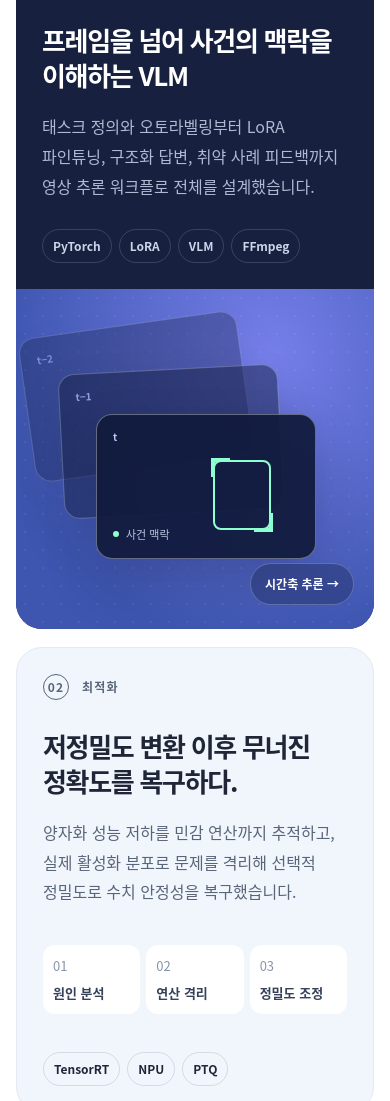
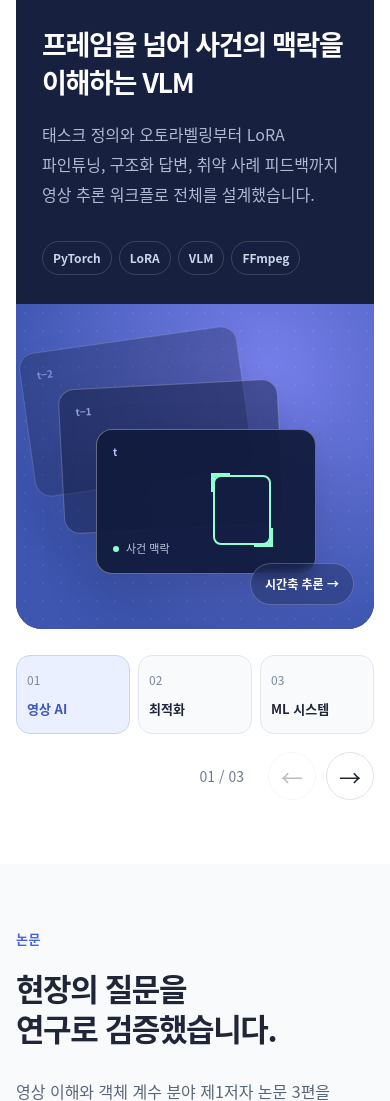
Before and after one commit to jungseoik/Jungseoik.github.io, a plain HTML site: page index.html in a window 390 px wide. Shown: the part 2899-4000 px from the top of the page. Drawn offline with Linux system fonts and the light colour scheme.

Commit message:
Redesign project section as responsive case-study carousel

```diff
--- a/index.html
+++ b/index.html
@@ -20,9 +20,11 @@
     <link rel="canonical" href="https://jungseoik.github.io/" />
     <link rel="icon" href="favicon.svg" type="image/svg+xml" />
     <link rel="stylesheet" href="styles.css?v=20260918-1" />
-    <link rel="stylesheet" href="experience.css?v=20260918-1" />
-    <script src="script.js?v=20260918-1" defer></script>
-    <script src="interactions.js?v=20260918-1" defer></script>
+    <link rel="stylesheet" href="experience.css?v=20260918-2" />
+    <link rel="stylesheet" href="projects.css?v=20260918-2" />
+    <script src="script.js?v=20260918-2" defer></script>
+    <script src="interactions.js?v=20260918-2" defer></script>
+    <script src="projects.js?v=20260918-2" defer></script>
     <title>정서익 · AI 소프트웨어 엔지니어</title>
     <script type="application/ld+json">
       {
@@ -172,8 +174,8 @@
             </div>
           </div>
 
-          <div class="project-grid">
-            <article class="project-card project-featured">
+          <div class="project-grid" id="project-slides" tabindex="0" role="region" aria-label="프로젝트 슬라이드" data-i18n-aria="carousel.label">
+            <article class="project-card project-featured" id="project-video">
               <div class="project-copy">
                 <div class="project-meta"><span>01</span><span data-i18n="work.card1Meta">영상 AI</span></div>
                 <h3 data-i18n="work.card1Title">프레임을 넘어 사건의 맥락을 이해하는 VLM</h3>
@@ -192,27 +194,49 @@
               </div>
             </article>
 
-            <article class="project-card project-compact project-sky">
+            <article class="project-card project-compact project-sky" id="project-inference">
+              <div class="project-copy">
               <div class="project-meta"><span>02</span><span data-i18n="work.card2Meta">최적화</span></div>
               <h3 data-i18n="work.card2Title">저정밀도 변환 이후 무너진 정확도를 복구하다.</h3>
               <p data-i18n="work.card2Body">양자화 성능 저하를 민감 연산까지 추적하고, 실제 활성화 분포로 문제를 격리해 선택적 정밀도로 수치 안정성을 복구했습니다.</p>
+              <div class="tags"><span>TensorRT</span><span>NPU</span><span>PTQ</span></div>
+              </div>
+              <div class="project-diagram precision-diagram">
+              <span class="diagram-caption">PRECISION / CONTROL</span>
               <div class="precision-steps">
                 <span>01 <strong data-i18n="work.inspect">원인 분석</strong></span>
                 <span>02 <strong data-i18n="work.isolate">연산 격리</strong></span>
                 <span>03 <strong data-i18n="work.restore">정밀도 조정</strong></span>
               </div>
-              <div class="tags"><span>TensorRT</span><span>NPU</span><span>PTQ</span></div>
+              </div>
             </article>
 
-            <article class="project-card project-compact project-cream">
+            <article class="project-card project-compact project-cream" id="project-systems">
+              <div class="project-copy">
               <div class="project-meta"><span>03</span><span data-i18n="work.card3Meta">ML 시스템</span></div>
               <h3 data-i18n="work.card3Title">학습의 결정을 배포까지 연결하다.</h3>
               <p data-i18n="work.card3Body">평가, 컨테이너 추론, 모델 등록, 배포 패키징을 반복 가능한 흐름으로 구축해 모든 개선에 측정 가능한 근거를 남겼습니다.</p>
+              <div class="tags"><span>Docker</span><span>FastAPI</span><span>GitHub Actions</span></div>
+              </div>
+              <div class="project-diagram systems-diagram">
+              <span class="diagram-caption">MODEL / LIFECYCLE</span>
               <div class="delivery-flow" aria-label="머신러닝 배포 흐름" data-i18n-aria="a11y.flow">
                 <span data-i18n="work.train">학습</span><i>→</i><span data-i18n="work.evaluate">평가</span><i>→</i><span data-i18n="work.package">패키징</span><i>→</i><span data-i18n="work.deploy">배포</span>
               </div>
-              <div class="tags"><span>Docker</span><span>FastAPI</span><span>GitHub Actions</span></div>
+              </div>
             </article>
+          </div>
+          <div class="project-navigation">
+            <div class="project-picker" role="group" aria-label="프로젝트 선택" data-i18n-aria="carousel.choose">
+              <button type="button" data-project="0" aria-pressed="true" aria-controls="project-slides"><span>01</span><strong data-i18n="work.card1Meta">영상 AI</strong></button>
+              <button type="button" data-project="1" aria-pressed="false" aria-controls="project-slides"><span>02</span><strong data-i18n="work.card2Meta">최적화</strong></button>
+              <button type="button" data-project="2" aria-pressed="false" aria-controls="project-slides"><span>03</span><strong data-i18n="work.card3Meta">ML 시스템</strong></button>
+            </div>
+            <div class="project-arrows">
+              <span class="project-count" aria-live="polite" aria-atomic="true">01 / 03</span>
+              <button type="button" data-project-prev aria-label="이전 프로젝트" data-i18n-aria="carousel.previous" aria-controls="project-slides">←</button>
+              <button type="button" data-project-next aria-label="다음 프로젝트" data-i18n-aria="carousel.next" aria-controls="project-slides">→</button>
+            </div>
           </div>
         </div>
       </section>
--- /dev/null
+++ b/projects.css
@@ -0,0 +1,67 @@
+.project-grid {
+  display: flex; gap: 24px; overflow-x: auto; overscroll-behavior-x: contain;
+  scroll-snap-type: x mandatory; scrollbar-width: none; border-radius: 26px;
+  align-items: stretch; -webkit-overflow-scrolling: touch;
+}
+.project-grid::-webkit-scrollbar { display: none; }
+.project-grid > .project-card {
+  flex: 0 0 100%; min-width: 0; min-height: 520px;
+  display: grid; grid-template-columns: 1fr 1fr;
+  scroll-snap-align: start; scroll-snap-stop: always;
+  padding: 0; overflow: hidden;
+}
+.project-grid .project-copy { padding: 48px; min-width: 0; }
+.project-grid h3 { font-size: clamp(28px,2.7vw,38px); line-height: 1.4; }
+.project-grid .project-copy > p { max-width: 500px; }
+.project-grid .tags { margin-top: 32px; }
+.project-grid .video-visual { min-height: 100%; }
+.project-grid .project-compact::after { display: none; }
+.project-diagram { position: relative; display: flex; align-items: center; padding: 44px; min-width: 0; }
+.precision-diagram { background: #e6ecf9; }
+.systems-diagram { background: #e5ece8; }
+.diagram-caption { position: absolute; top: 30px; left: 36px; font-size: 12px; letter-spacing: .12em; color: #647488; }
+.project-grid .precision-steps { width: 100%; flex-direction: column; gap: 16px; margin: 40px 0 0; }
+.project-grid .precision-steps > span { display: flex; align-items: center; gap: 20px; padding: 22px; box-shadow: 0 8px 24px #34416908; }
+.project-grid .precision-steps strong { margin: 0; font-size: 17px; }
+.project-grid .precision-steps > span:nth-child(2) { margin-left: 24px; }
+.project-grid .precision-steps > span:nth-child(3) { margin-left: 48px; background: #4562ed; color: #c8d1ff; }
+.project-grid .precision-steps > span:nth-child(3) strong { color: white; }
+.project-grid .delivery-flow { display: grid; grid-template-columns: 1fr auto 1fr; width: 100%; gap: 14px; }
+.project-grid .delivery-flow span { text-align: center; padding: 25px 12px; font-size: 16px; background: #ffffffc9; border: 1px solid #c8d6cc; }
+.project-grid .delivery-flow i { text-align: center; color: #6a8a76; }
+.project-grid .delivery-flow i:nth-child(4) { grid-column: 3; transform: rotate(90deg); }
+.project-grid .delivery-flow span:nth-child(5) { grid-column: 3; grid-row: 3; }
+.project-grid .delivery-flow i:nth-child(6) { grid-column: 2; grid-row: 3; transform: rotate(180deg); }
+.project-grid .delivery-flow span:nth-child(7) { grid-column: 1; grid-row: 3; background: #284e3c; color: white; }
+.project-navigation { display: flex; justify-content: space-between; align-items: center; gap: 24px; margin-top: 26px; }
+.project-picker { display: flex; gap: 12px; flex: 1; }
+.project-picker button { display: flex; align-items: center; gap: 14px; min-height: 64px; padding: 14px 22px; border: 1px solid #e2e7ef; border-radius: 14px; background: #f8fafc; cursor: pointer; transition: background .2s,border-color .2s; }
+.project-picker button > span { font-size: 12px; color: #7b8799; }
+.project-picker strong { font-size: 14px; font-weight: 650; }
+.project-picker button[aria-pressed="true"] { background: #eaf0ff; border-color: #c8d3fc; color: #3b55c3; }
+.project-arrows { display: flex; align-items: center; gap: 10px; }
+.project-count { margin-right: 14px; font-size: 14px; font-variant-numeric: tabular-nums; color: #6c788c; }
+.project-arrows button { width: 48px; height: 48px; border: 1px solid #dce2ee; border-radius: 50%; background: white; font-size: 22px; cursor: pointer; }
+.project-arrows button:hover { background: #eaf0ff; }
+.project-arrows button:disabled { opacity: .3; cursor: default; }
+@media(max-width: 840px) {
+  .project-grid > .project-card { grid-template-columns: 1fr; }
+  .project-grid .project-copy { padding: 32px; }
+  .project-grid .video-visual,.project-diagram { min-height: 360px; }
+  .project-navigation { flex-direction: column; align-items: stretch; gap: 18px; }
+  .project-picker { display: grid; grid-template-columns: repeat(3,1fr); gap: 8px; }
+  .project-picker button { padding: 14px 10px; gap: 8px; }
+  .project-arrows { justify-content: flex-end; }
+}
+@media(max-width: 600px) {
+  .project-grid { gap: 14px; border-radius: 20px; }
+  .project-grid .project-copy { padding: 26px; }
+  .project-grid h3 { font-size: 27px; }
+  .project-grid .video-visual,.project-diagram { min-height: 320px; }
+  .project-diagram { padding: 24px; }
+  .project-grid .precision-steps > span { padding: 16px; }
+  .project-grid .precision-steps strong { font-size: 15px; }
+  .project-picker button { flex-direction: column; align-items: flex-start; }
+  .project-picker strong { font-size: 13px; }
+  .project-grid .delivery-flow span { font-size: 14px; }
+}
--- /dev/null
+++ b/projects.js
@@ -0,0 +1,42 @@
+(() => {
+  const track = document.querySelector('#project-slides');
+  if (!track) return;
+  const slides = [...track.children];
+  const pickers = [...document.querySelectorAll('[data-project]')];
+  const previous = document.querySelector('[data-project-prev]');
+  const next = document.querySelector('[data-project-next]');
+  const count = document.querySelector('.project-count');
+  let current = 0;
+  let target = 0;
+  let settling;
+  const offset = index => slides[index].getBoundingClientRect().left - track.getBoundingClientRect().left + track.scrollLeft;
+  function reflect(index) {
+    current = index;
+    pickers.forEach((button, i) => button.setAttribute('aria-pressed', String(i === index)));
+    previous.disabled = index === 0;
+    next.disabled = index === slides.length - 1;
+    count.textContent = `${String(index + 1).padStart(2, '0')} / 03`;
+  }
+  function go(index, instant = false) {
+    target = Math.max(0, Math.min(slides.length - 1, index));
+    reflect(target);
+    track.scrollTo({ left: offset(target), behavior: instant || matchMedia('(prefers-reduced-motion: reduce)').matches ? 'instant' : 'smooth' });
+  }
+  pickers.forEach(button => button.addEventListener('click', () => go(Number(button.dataset.project))));
+  previous.addEventListener('click', () => go(target - 1));
+  next.addEventListener('click', () => go(target + 1));
+  track.addEventListener('keydown', event => {
+    const directions = { ArrowLeft: -1, ArrowRight: 1 };
+    if (!(event.key in directions)) return;
+    event.preventDefault();
+    go(current + directions[event.key]);
+  });
+  const sync = () => {
+    const nearest = slides.reduce((best, _, index) => Math.abs(offset(index) - track.scrollLeft) < Math.abs(offset(best) - track.scrollLeft) ? index : best, 0);
+    target = nearest;
+    reflect(nearest);
+  };
+  track.addEventListener('scroll', () => { clearTimeout(settling); settling = setTimeout(sync, 140); }, { passive: true });
+  new ResizeObserver(() => go(current, true)).observe(track);
+  reflect(0);
+})();
```
Also changed, not shown: script.js (+8 -0 lines).
